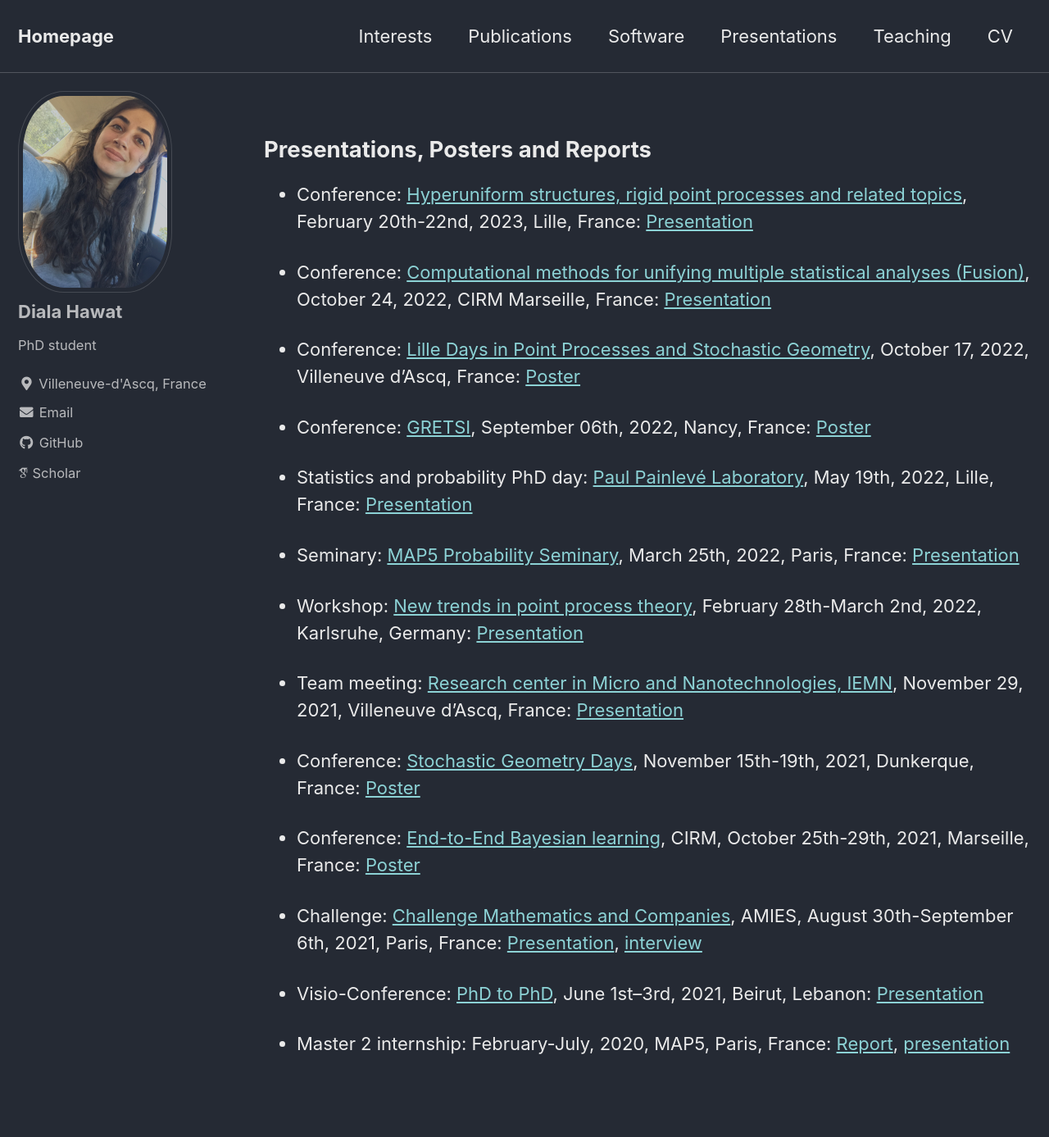
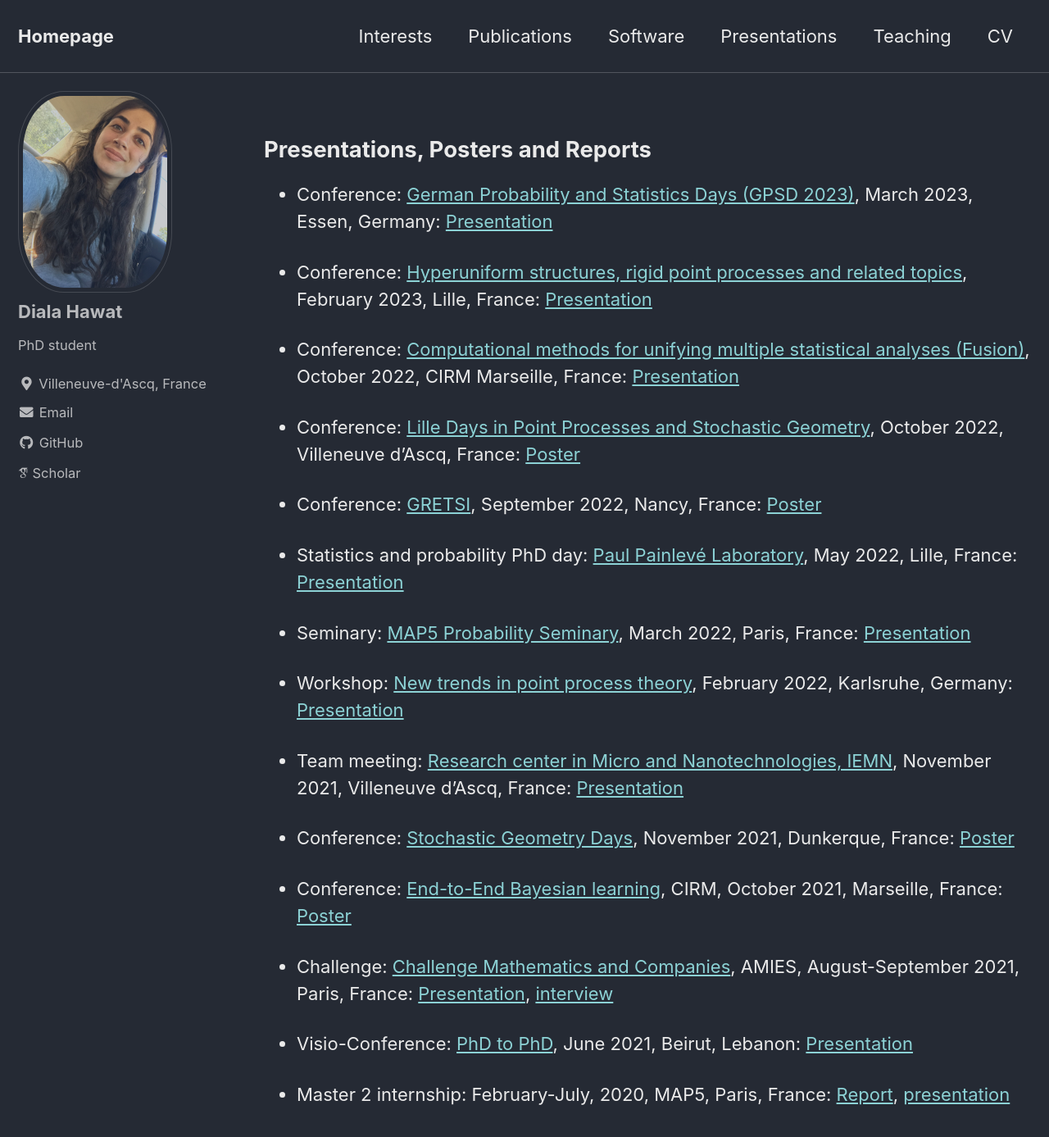
Before and after one commit to dhawat/dhawat.github.io, a Jekyll site: the page built from _pages/presentations.md, in a window 1280 px wide and 1400 px high. Shown: the top 1387 px of the window at 82% size. Built offline with Jekyll 4.4.1, drawn with Linux system fonts in a browser that asks for light colours; cached includes are drawn as plain includes; nearby versions of some CDN libraries; some web fonts are replaced.

Commit message:
add GPSD pres

```diff
--- a/_pages/presentations.md
+++ b/_pages/presentations.md
@@ -8,28 +8,30 @@ title: ""
 
 ## Presentations, Posters and Reports
 
-- Conference: [Hyperuniform structures, rigid point processes and related topics](https://www.mathconf.org/hsrpp2023), February 20th-22nd, 2023, Lille, France: [Presentation]({{ site.url }}/assets/pdfs/../../../../assets/pdfs/presentation_hyperuniformity_workshop_2023.pdf)
+- Conference: [German Probability and Statistics Days (GPSD 2023)](https://www.gpsd-2023.de/), March 2023, Essen, Germany: [Presentation]({{ site.url }}/assets/pdfs/../../../../assets/pdfs/presentation_GPSD_2023.pdf)
 
-- Conference: [Computational methods for unifying multiple statistical analyses (Fusion)](https://conferences.cirm-math.fr/2635.html), October 24, 2022, CIRM Marseille, France: [Presentation]({{ site.url }}/assets/pdfs/../../../../assets/pdfs/presentation_CIRM_2022.pdf)
+- Conference: [Hyperuniform structures, rigid point processes and related topics](https://www.mathconf.org/hsrpp2023), February 2023, Lille, France: [Presentation]({{ site.url }}/assets/pdfs/../../../../assets/pdfs/presentation_hyperuniformity_workshop_2023.pdf)
 
-- Conference: [Lille Days in Point Processes and Stochastic Geometry](https://www.mathconf.org/jlppgs2022), October 17, 2022, Villeneuve d'Ascq, France: [Poster]({{ site.url }}/assets/pdfs/poster_GRETSI_2022.pdf)
+- Conference: [Computational methods for unifying multiple statistical analyses (Fusion)](https://conferences.cirm-math.fr/2635.html), October 2022, CIRM Marseille, France: [Presentation]({{ site.url }}/assets/pdfs/../../../../assets/pdfs/presentation_CIRM_2022.pdf)
 
-- Conference: [GRETSI](http://gretsi.fr/colloque2022/), September 06th, 2022, Nancy, France: [Poster]({{ site.url }}/assets/pdfs/poster_GRETSI_2022.pdf)
+- Conference: [Lille Days in Point Processes and Stochastic Geometry](https://www.mathconf.org/jlppgs2022), October 2022, Villeneuve d'Ascq, France: [Poster]({{ site.url }}/assets/pdfs/poster_GRETSI_2022.pdf)
 
-- Statistics and probability PhD day: [Paul Painlevé Laboratory](https://sites.google.com/view/journeedoctorantprobastats2022/accueil), May 19th, 2022, Lille, France: [Presentation]({{ site.url }}/assets/pdfs/presentation_painleve.pdf)
+- Conference: [GRETSI](http://gretsi.fr/colloque2022/), September 2022, Nancy, France: [Poster]({{ site.url }}/assets/pdfs/poster_GRETSI_2022.pdf)
 
-- Seminary: [MAP5 Probability Seminary](https://map5.mi.parisdescartes.fr/presentation/thematiques-scientifiques/probabilites/), March 25th, 2022, Paris, France: [Presentation]({{ site.url }}/assets/pdfs/presentation_MAP5.pdf)
+- Statistics and probability PhD day: [Paul Painlevé Laboratory](https://sites.google.com/view/journeedoctorantprobastats2022/accueil), May 2022, Lille, France: [Presentation]({{ site.url }}/assets/pdfs/presentation_painleve.pdf)
 
-- Workshop: [New trends in point process theory](https://www.math.kit.edu/stoch/event/ppt2022/en), February 28th-March 2nd, 2022, Karlsruhe, Germany: [Presentation]({{ site.url }}/assets/pdfs/presentation_germany.pdf)
+- Seminary: [MAP5 Probability Seminary](https://map5.mi.parisdescartes.fr/presentation/thematiques-scientifiques/probabilites/), March 2022, Paris, France: [Presentation]({{ site.url }}/assets/pdfs/presentation_MAP5.pdf)
 
-- Team meeting: [Research center in Micro and Nanotechnologies, IEMN](https://www.iemn.fr/en/linstitut/presentation-de-linstitut), November 29, 2021, Villeneuve d'Ascq, France: [Presentation]({{ site.url }}/assets/pdfs/presentation_physics.pdf)
+- Workshop: [New trends in point process theory](https://www.math.kit.edu/stoch/event/ppt2022/en), February 2022, Karlsruhe, Germany: [Presentation]({{ site.url }}/assets/pdfs/presentation_germany.pdf)
 
-- Conference: [Stochastic Geometry Days](https://www.mathconf.org/sgd2021), November 15th-19th, 2021, Dunkerque, France: [Poster]({{ site.url }}/assets/pdfs/poster.pdf)
+- Team meeting: [Research center in Micro and Nanotechnologies, IEMN](https://www.iemn.fr/en/linstitut/presentation-de-linstitut), November 2021, Villeneuve d'Ascq, France: [Presentation]({{ site.url }}/assets/pdfs/presentation_physics.pdf)
 
-- Conference: [End-to-End Bayesian learning](https://bayesatcirm.github.io/), CIRM, October 25th-29th, 2021, Marseille, France: [Poster]({{ site.url }}/assets/pdfs/poster.pdf)
+- Conference: [Stochastic Geometry Days](https://www.mathconf.org/sgd2021), November 2021, Dunkerque, France: [Poster]({{ site.url }}/assets/pdfs/poster.pdf)
 
-- Challenge: [Challenge Mathematics and Companies](https://challenge-maths.sciencesconf.org/), AMIES, August 30th-September 6th, 2021, Paris, France: [Presentation]({{ site.url }}/assets/pdfs/presentation_math_entreprise.pptx), [interview](https://briques2math.home.blog/2021/10/26/diala-mariem-et-mehdi-evaluation-automatique-de-la-qualite-de-donnees/)
+- Conference: [End-to-End Bayesian learning](https://bayesatcirm.github.io/), CIRM, October 2021, Marseille, France: [Poster]({{ site.url }}/assets/pdfs/poster.pdf)
 
-- Visio-Conference: [PhD to PhD](https://www.aub.edu.lb/cams/Pages/PhD_to_PhD.aspx), June 1st–3rd, 2021, Beirut, Lebanon: [Presentation]({{ site.url }}/assets/pdfs/presentation_phd_to_phd.pdf)
+- Challenge: [Challenge Mathematics and Companies](https://challenge-maths.sciencesconf.org/), AMIES, August-September 2021, Paris, France: [Presentation]({{ site.url }}/assets/pdfs/presentation_math_entreprise.pptx), [interview](https://briques2math.home.blog/2021/10/26/diala-mariem-et-mehdi-evaluation-automatique-de-la-qualite-de-donnees/)
+
+- Visio-Conference: [PhD to PhD](https://www.aub.edu.lb/cams/Pages/PhD_to_PhD.aspx), June 2021, Beirut, Lebanon: [Presentation]({{ site.url }}/assets/pdfs/presentation_phd_to_phd.pdf)
 
 - Master 2 internship: February-July, 2020, MAP5, Paris, France: [Report]({{ site.url }}/assets/pdfs/report_M2.pdf), [presentation]({{ site.url }}/assets/pdfs/presentation_M2.pdf)
```
Also changed, not shown: 1 other file.
